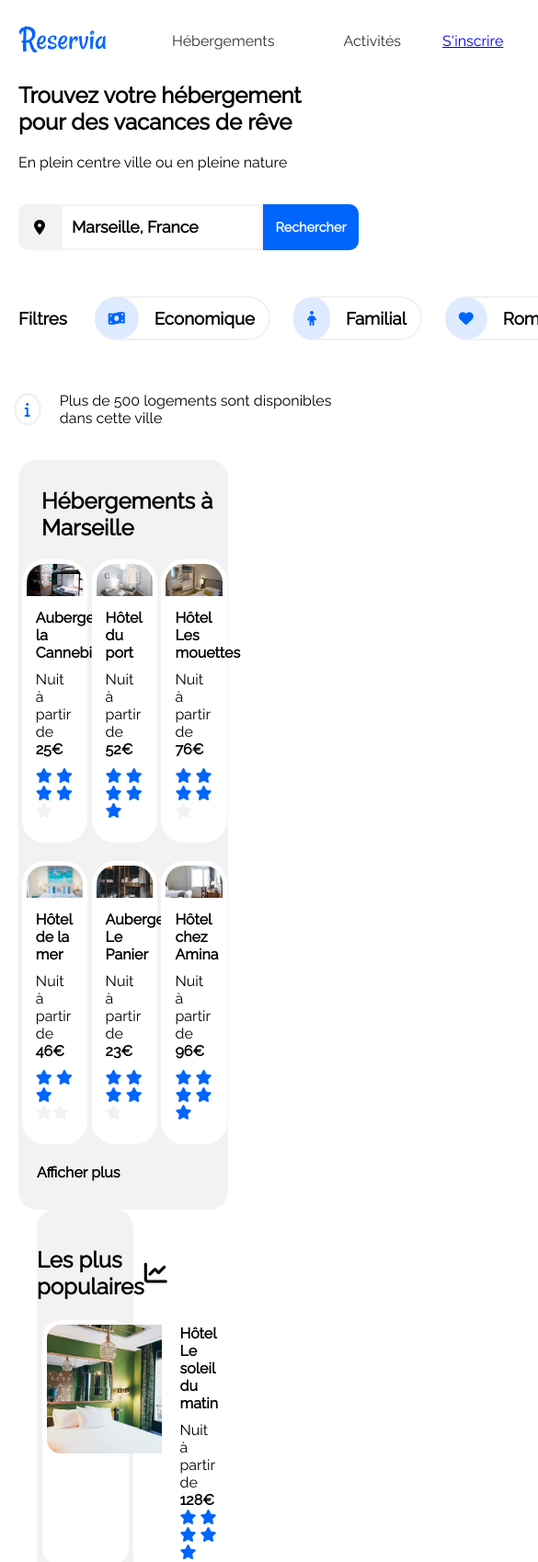
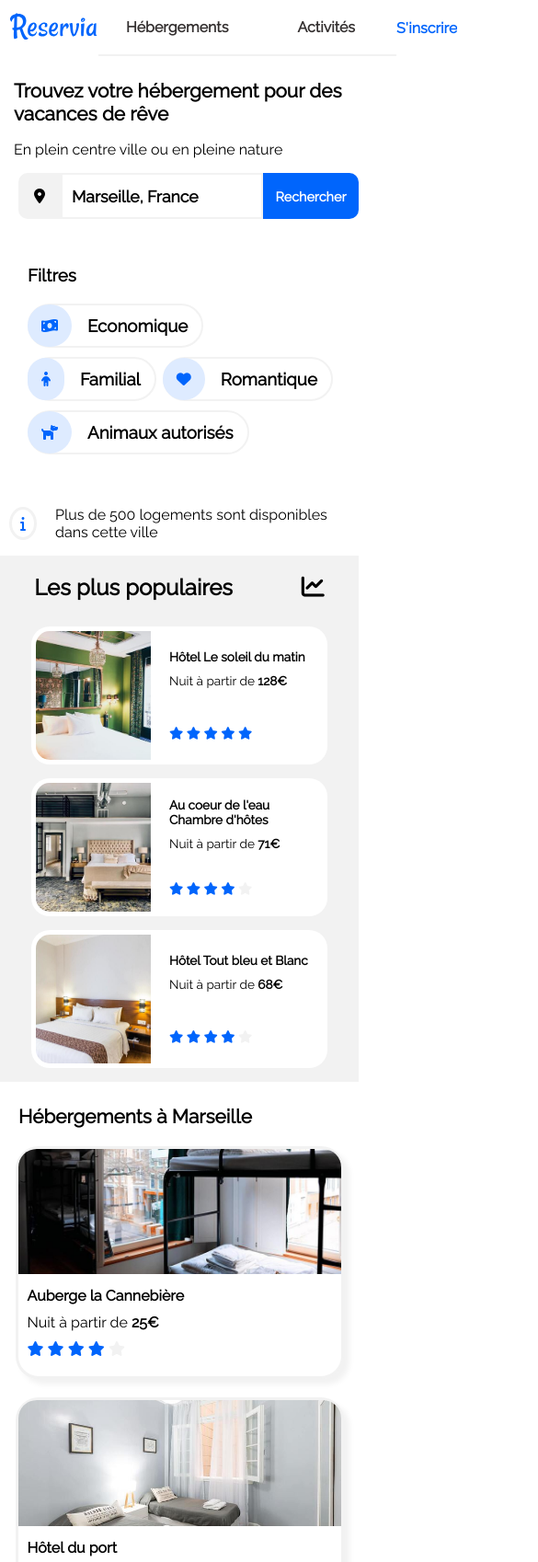
Before and after one commit to GuillaumeCabaret/CabaretGuillaume_2_18052021, a plain HTML site: page index.html in a window 390 px wide. Shown: the top 1698 px of the page at 92% size, 585 px wide, since content can reach past the window. Drawn offline with Linux system fonts and the light colour scheme.

Commit message:
add media queries for tablet screen

```diff
--- a/style.css
+++ b/style.css
@@ -23,6 +23,7 @@ nav {
     display: flex;
     justify-content: space-between;
     align-items: center;
+    font-weight: bold;
 }
 
 nav ul {
@@ -34,6 +35,11 @@ nav ul {
 nav li a:hover {
     color: #0065FC;
     border-top: 2px solid #0065FC;
+}
+
+#sign-in {
+    color: #0065FC;
+    text-decoration: none;
 }
 
 .accomodations,
@@ -629,3 +635,240 @@ footer ul li {
     justify-content: space-between;
     padding: 20px 0 0 20px;
 }
+
+
+/* Règles applicables pour un écran d'une largeur maximale de 560 pixels */
+
+@media screen and (max-width: 560px) {
+    body {
+        margin: 0;
+    }
+    #Reservia {
+        display: block;
+    }
+    header,
+    main {
+        padding: 0;
+    }
+    #Search-bar,
+    #Filters,
+    #infos {
+        padding-left: 0;
+    }
+    #logo {
+        width: 35%;
+        padding-left: 10px;
+    }
+    nav ul {
+        padding: 20px 0 20px 0;
+        width: 100%;
+        justify-content: space-around;
+        border-bottom: 2px solid #F2F2F2;
+    }
+    nav li a:hover {
+        color: #0065FC;
+        border-bottom: 2px solid #0065FC;
+        border-top: none;
+    }
+    #inscription {
+        position: absolute;
+        top: 39px;
+        right: 10px;
+    }
+    #sign-in {
+        padding: 0;
+    }
+    #title1 {
+        margin-top: 25px;
+        font-size: 1.3em;
+        padding: 0 15px 0 15px;
+    }
+    .lieu {
+        font-size: 1em;
+        padding-left: 15px;
+    }
+    #search_bar {
+        display: flex;
+        justify-content: center;
+    }
+    .button {
+        display: none;
+    }
+    .loupe {
+        display: flex;
+        border-radius: 15px;
+        border: 1px;
+        padding: 0;
+        position: relative;
+        right: 8px;
+    }
+    i.fas.fa-search {
+        color: white;
+        background-color: #0065FC;
+        padding: 16px;
+        border-radius: 14px;
+        font-size: 17px;
+    }
+    .champ {
+        border-right: 0;
+        font-size: 1em;
+    }
+    #Filters {
+        padding-left: 10px;
+    }
+    #filters_bar {
+        flex-wrap: wrap;
+    }
+    .filters_title {
+        margin-bottom: 20px;
+    }
+    .categories {
+        flex-wrap: wrap;
+    }
+    #economic {
+        margin: 0px;
+        width: auto;
+        margin: 0 7px 10px 0;
+    }
+    #family {
+        width: auto;
+        margin: 0 7px 10px 0;
+    }
+    #romantic {
+        width: auto;
+        margin: 0 7px 10px 0;
+    }
+    #animals {
+        width: auto;
+        margin-left: 0;
+    }
+    #search_results {
+        flex-direction: column;
+    }
+    #infos {
+        padding-left: 10px;
+    }
+    #popular {
+        width: 100%;
+        display: flex;
+        flex-wrap: wrap;
+        order: -1;
+        border-radius: 0;
+        margin-left: 0;
+    }
+    .popular_title_icon {
+        width: 100%;
+        padding: 0;
+        justify-content: space-around;
+    }
+    .popular_rooms {
+        font-size: 0.85em;
+        width: 100%;
+    }
+    .popular_rooms a {
+        width: 100%;
+        margin-bottom: 15px;
+    }
+    .soleil_matin {
+        width: 85%;
+    }
+    .coeur_eau {
+        width: 85%;
+    }
+    #hebergements {
+        width: 100%;
+        background-color: white;
+    }
+    #hebergements .title_rooms {
+        padding: 0 0 0 20px;
+    }
+    .title_rooms h2 {
+        font-size: 1.3em;
+        margin: 25px 0 20px 0;
+    }
+    #rooms {
+        flex-direction: column;
+        flex-wrap: nowrap;
+    }
+    #rooms a {
+        width: 100%;
+        display: flex;
+        justify-content: center;
+    }
+    #rooms img {
+        height: 35vw;
+    }
+    .cannebiere {
+        border: 3px solid #F2F2F2;
+        box-shadow: 6px 6px 6px #f2f2f2;
+    }
+    .hotel-port {
+        border: 3px solid #F2F2F2;
+        box-shadow: 6px 6px 6px #f2f2f2;
+    }
+    .mouettes {
+        border: 3px solid #F2F2F2;
+        box-shadow: 6px 6px 6px #f2f2f2;
+    }
+    .mer {
+        margin-bottom: 20px;
+        border: 3px solid #F2F2F2;
+        box-shadow: 6px 6px 6px #f2f2f2;
+    }
+    .panier {
+        margin-bottom: 20px;
+        border: 3px solid #F2F2F2;
+        box-shadow: 6px 6px 6px #f2f2f2;
+    }
+    .Amina {
+        margin-bottom: 15px;
+        border: 3px solid #F2F2F2;
+        box-shadow: 6px 6px 6px #f2f2f2;
+    }
+    #hebergements .show_more {
+        padding: 0 0 10px 20px;
+    }
+    .marseille_activities {
+        flex-direction: column;
+        height: 120%;
+        align-items: center;
+    }
+    .title_activities {
+        margin: 0 0 0 18px;
+    }
+    .marseille_activities .vp {
+        width: 90%;
+        margin-bottom: 25px;
+    }
+    .pomegues_frioul {
+        width: 90%;
+        margin-bottom: 25px;
+    }
+    .po {
+        margin-bottom: 25px;
+    }
+    .cal {
+        width: 90%;
+        margin-bottom: 25px;
+    }
+    .notredame_longchamp {
+        width: 90%;
+        margin-bottom: 25px;
+    }
+    .nd {
+        margin-bottom: 25px;
+    }
+    .marseille_activities img {
+        height: 35vw;
+    }
+    .marseille_activities h4 {
+        padding-left: 10px;
+    }
+    footer {
+        margin-top: 40px;
+    }
+    .footer {
+        display: block;
+        margin-left: 20px;
+    }
+}
```
